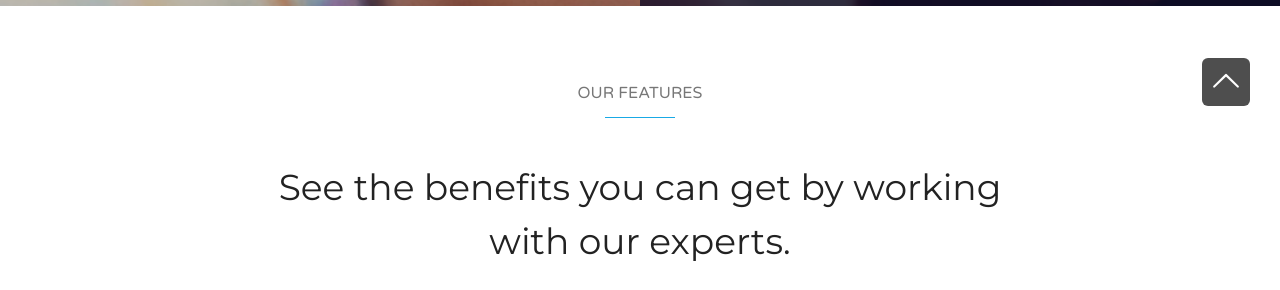
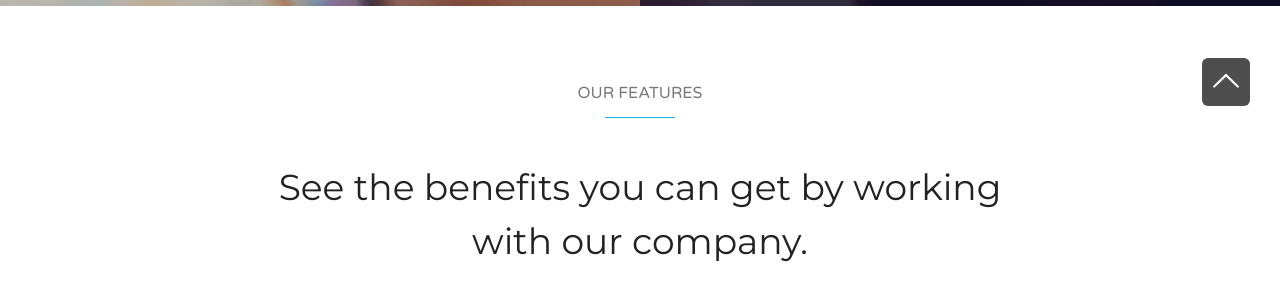
Before and after one commit to cauvery-digital/urip, a plain HTML site: page index.html in a window 1280 px wide. Shown: the part 794-1084 px from the top of the page. Drawn offline with nearby package versions, Linux system fonts and the light colour scheme; a script that the page names is missing; a web font is replaced by a local one.

Commit message:
Update index.html

```diff
--- a/index.html
+++ b/index.html
@@ -277,7 +277,7 @@
 
 							<p class="section-title">Our Features</p>
 
-							<h2 class="section-heading">See the benefits you can get by working with our experts.</h2>
+							<h2 class="section-heading">See the benefits you can get by working with our company.</h2>
 
 						</div> <!--/ .col-lg-8 -->
 
```
